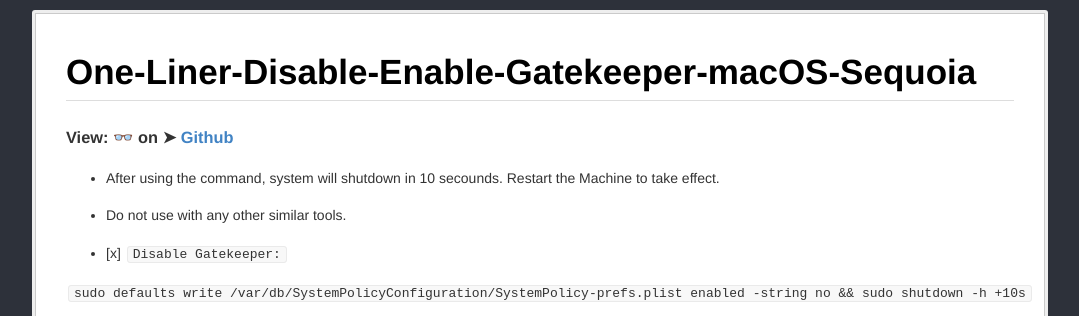
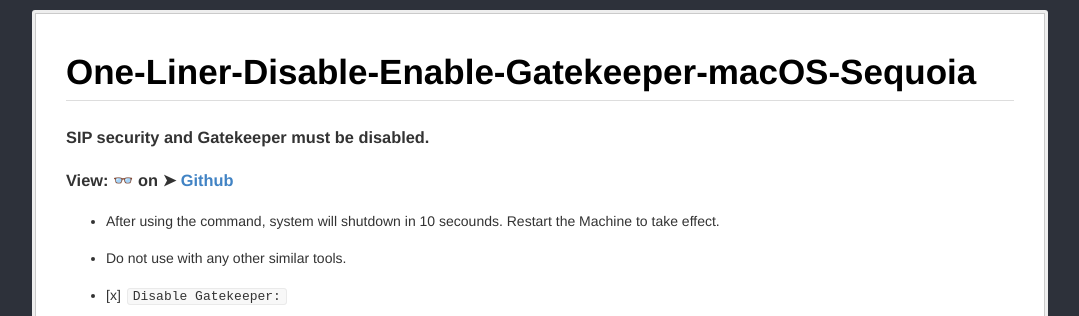
Before and after one commit to chris1111/One-Liner-Disable-Enable-Gatekeeper-macOS-Sequoia, a plain HTML site: page index.html in a window 1280 px wide. Shown: the top 316 px of the page, without its empty margins (100-1179 px from the left). Drawn offline with Linux system fonts and the light colour scheme.

Commit message:
Update readme

```diff
--- a/index.html
+++ b/index.html
@@ -326,6 +326,7 @@ pre code, pre tt {
   <body>
     <div class="container">
       <div class="body-content"><h1 id="one-liner-disable-enable-gatekeeper-macos-sequoia">One-Liner-Disable-Enable-Gatekeeper-macOS-Sequoia</h1>
+      <h3 id="SIP security and Gatekeeper must be disabled.">SIP security and Gatekeeper must be disabled.</h3>
       <h3 id="view-on-github">View: 👓 on ➤ <a href="https://github.com/chris1111/One-Liner-Disable-Enable-Gatekeeper-macOS-Sequoia">Github</a></h3>
 <ul>
 <li><p>After using the command, system will shutdown in 10 secounds. Restart the Machine to take effect.</p>
```
Also changed, not shown: 1 other file.
